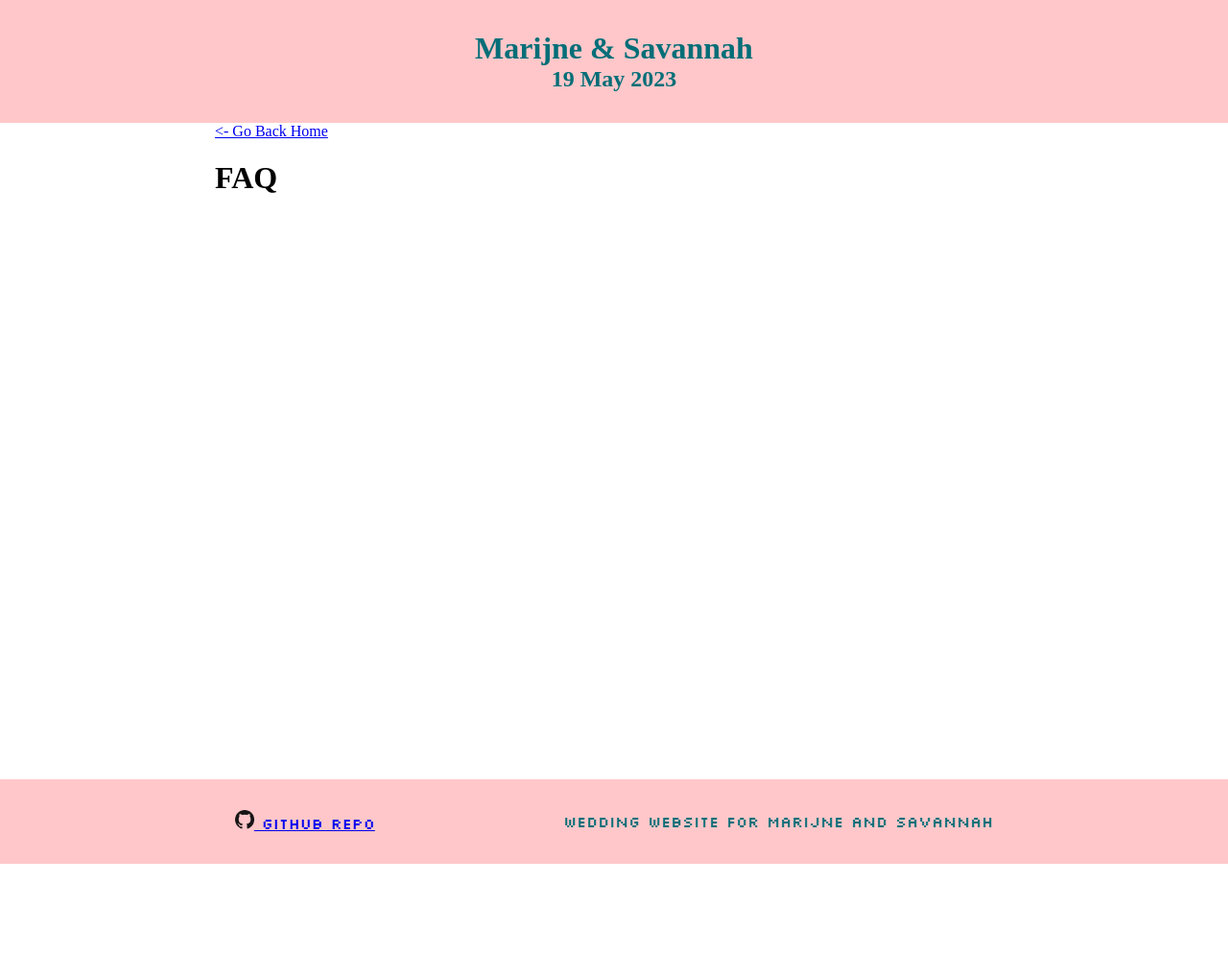
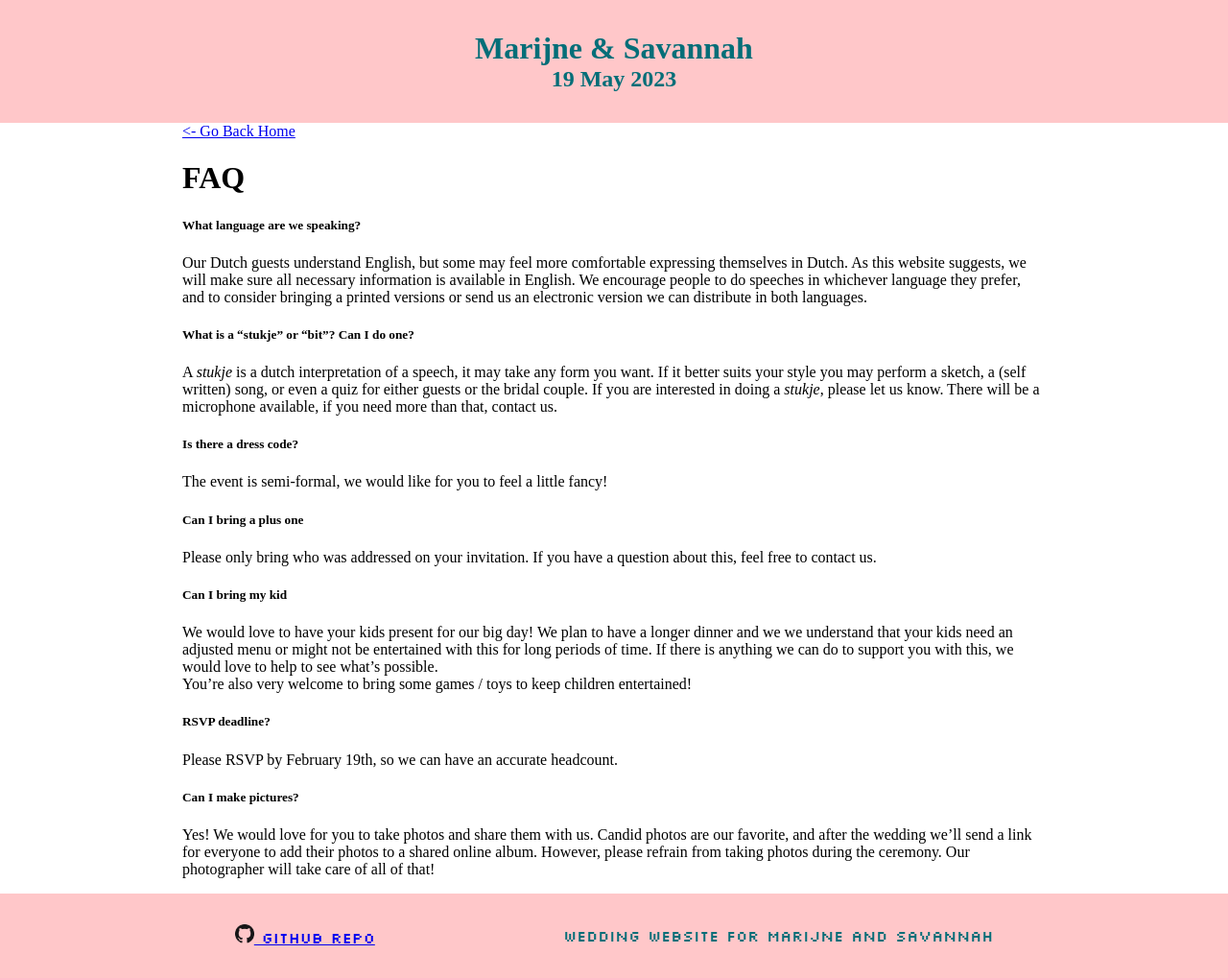
Before and after one commit to schijns-fischer-wedding/schijns-fischer-wedding.github.io, a Jekyll site: the page built from pages/faq.md, in a window 1280 px wide. Shown: the whole page at 96% size. Built offline with Jekyll 4.4.1, drawn with Linux system fonts in a browser that asks for light colours; some web fonts are replaced; before the commit the page ends 900 px from its top, so only the background shows below that.

Commit message:
first text for FAQ

```diff
--- a/pages/faq.md
+++ b/pages/faq.md
@@ -4,3 +4,26 @@ title: Wedding FAQ
 ---
 
 # FAQ
+
+##### **What language are we speaking?**
+Our Dutch guests understand English, but some may feel more comfortable expressing themselves in Dutch. As this website suggests, we will make sure all necessary information is available in English. We encourage people to do speeches in whichever language they prefer, and to consider bringing a printed versions or send us an electronic version we can distribute in both languages.
+
+##### **What is a "stukje" or "bit"? Can I do one?**
+A *stukje* is a dutch interpretation of a speech, it may take any form you want. If it better suits your style you may perform a sketch, a (self written) song, or even a quiz for either guests or the bridal couple. If you are interested in doing a *stukje*, please let us know. There will be a microphone available, if  you need more than that, contact us.
+
+##### **Is there a dress code?**
+The event is semi-formal, we would like for you to feel a little fancy!
+
+##### **Can I bring a plus one**
+Please only bring who was addressed on your invitation. If you have a question about this, feel free to contact us.
+
+##### **Can I bring my kid**
+We would love to have your kids present for our big day! We plan to have a longer dinner and we we understand that your kids need an adjusted menu or might not be entertained with this for long periods of time. If there is anything we can do to support you with this, we would love to help to see what's possible.
+You're also very welcome to bring some games / toys to keep children entertained!
+
+##### **RSVP deadline?**
+Please RSVP by February 19th, so we can have an accurate headcount.
+
+##### **Can I make pictures?**
+Yes! We would love for you to take photos and share them with us. Candid photos are our favorite, and after the wedding we'll send a link for everyone to add their photos to a shared online album.
+However, please refrain from taking photos during the ceremony. Our photographer will take care of all of that!
```
